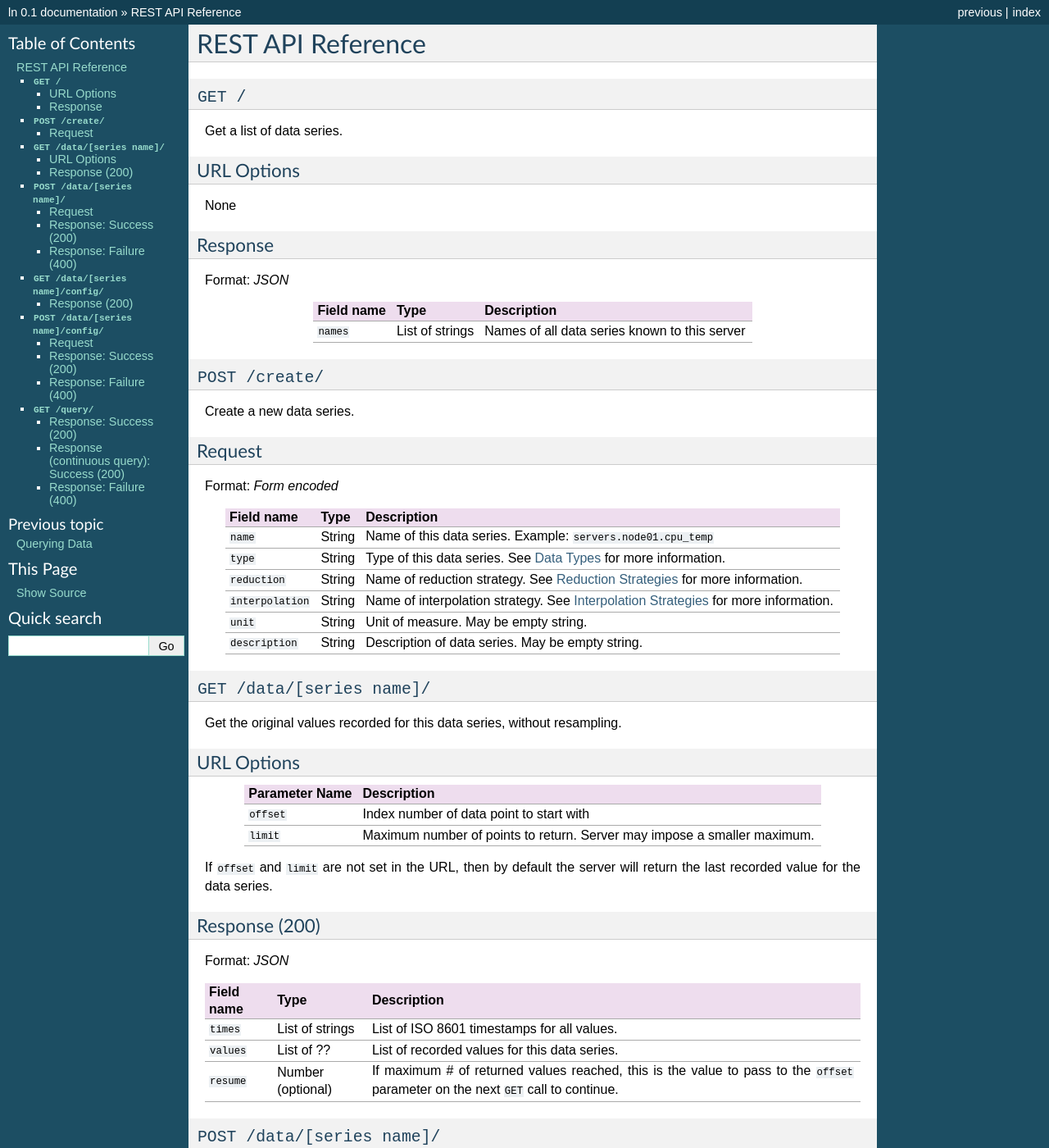
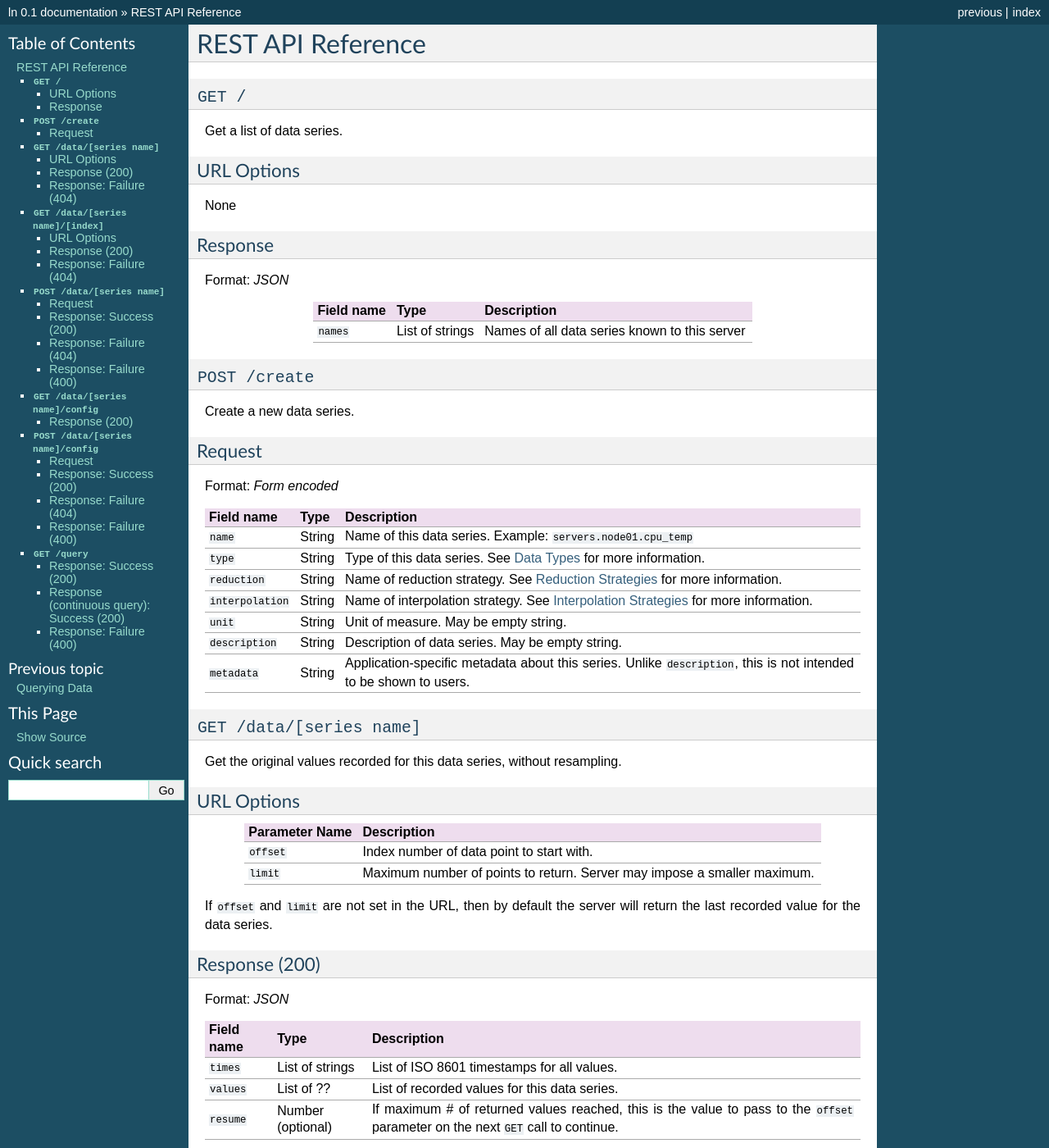
Before and after one commit to seibert/ln, a Sphinx documentation site: the page built from doc/rest.rst, in a window 1280 px wide and 1400 px high. Shown: the whole window at 82% size. Built offline with Sphinx 7.4.7, drawn with Linux system fonts in a browser that asks for light colours; some of the changed text lies outside the part shown.

Commit message:
Bring documentation up to date

```diff
--- a/doc/index.rst
+++ b/doc/index.rst
@@ -12,7 +12,7 @@
 
 The key feature of Natural Log is its support for *resampling queries*.  In such queries, the server takes the raw, irregularly-spaced time series and returns a new time series with equally spaced intervals of (approximately) the requested size.  This can be used to reduce a time series sampled very finely to one sampled much more coarsely without having to transfer a large amount of data to a plotting client.  Moreover, two time series *(t,x)* and *(t,y)* can be more easily joined to create an *(x,y)* series if the time series first can be resampled to the same points in time.
 
-Different resampling strategies are required for different applications, so Natural Log allows both the reduction (used to combine raw points) and interpolation (used between raw points) strategies to be selected as part of the query.  See :ref:`reduction` and :ref:`interpolation` for more information.
+Different resampling strategies are required for different applications, so Natural Log allows both the reduction (used to combine raw points) and interpolation (used between reduced points) strategies to be selected as part of the query.  See :ref:`reduction` and :ref:`interpolation` for more information.
 
 
 Contents
--- a/doc/rest.rst
+++ b/doc/rest.rst
@@ -21,7 +21,7 @@
 ==========  ================  ==============================================
 
 
-``POST /create/``
+``POST /create``
 -----------------
 Create a new data series.
 
@@ -38,10 +38,11 @@
 ``interpolation``  String             Name of interpolation strategy. See :ref:`interpolation` for more information.
 ``unit``           String             Unit of measure.  May be empty string.
 ``description``    String             Description of data series.  May be empty string.
+``metadata``       String             Application-specific metadata about this series.  Unlike ``description``, this is not intended to be shown to users.
 =================  =================  ==============================================
 
 
-``GET /data/[series name]/``
+``GET /data/[series name]``
 ----------------------------
 Get the original values recorded for this data series, without resampling.
 
@@ -51,7 +52,7 @@
 ==============  ==============================================
 Parameter Name  Description
 ==============  ==============================================
-``offset``      Index number of data point to start with
+``offset``      Index number of data point to start with.
 ``limit``       Maximum number of points to return.  Server may impose a smaller maximum.
 ==============  ==============================================
 
@@ -70,8 +71,32 @@
 ``resume``  Number (optional)  If maximum # of returned values reached, this is the value to pass to the ``offset`` parameter on the next ``GET`` call to continue.
 ==========  =================  ==============================================
 
+Response: Failure (404)
+^^^^^^^^^^^^^^^^^^^^^^^
 
-``POST /data/[series name]/``
+Series does not exist.
+
+
+``GET /data/[series name]/[index]``
+-----------------------------------
+Get a single raw value from a series.  This is primarily used to fetch the contents of a blob with the mimetype set in the response.
+
+URL Options
+^^^^^^^^^^^
+
+None.
+
+Response (200)
+^^^^^^^^^^^^^^
+Format: Raw binary w/ mimetype
+
+Response: Failure (404)
+^^^^^^^^^^^^^^^^^^^^^^^
+
+Series or index number does not exist.
+
+
+``POST /data/[series name]``
 -----------------------------
 Record a new value for this data series.
 
@@ -101,6 +126,11 @@
 ``url``     String (optional)  If a blob data series, the URL for the newly recorded binary data.
 ==========  =================  ==============================================
 
+Response: Failure (404)
+^^^^^^^^^^^^^^^^^^^^^^^
+
+Series does not exist.
+
 Response: Failure (400)
 ^^^^^^^^^^^^^^^^^^^^^^^
 Format: *JSON*
@@ -117,7 +147,7 @@
 ==========  =================  ==============================================
 
 
-``GET /data/[series name]/config/``
+``GET /data/[series name]/config``
 -----------------------------------
 Get the configuration information for this data series.
 
@@ -137,7 +167,7 @@
 =================  =================  ==============================================
 
 
-``POST /data/[series name]/config/``
+``POST /data/[series name]/config``
 ------------------------------------
 Modify the configuration information for this data series.  Only the unit and description of the series can be changed this way.
 
@@ -150,6 +180,7 @@
 =================  =================  ==============================================
 ``unit``           String             Unit of measure.  May be empty string.
 ``description``    String             Description of data series.  May be empty string.
+``metadata``       String             Description of data series.  May be empty string.
 =================  =================  ==============================================
 
 Response: Success (200)
@@ -163,6 +194,11 @@
 ==========  =================  ==============================================
 ``result``  String             Contains ``ok`` on success.
 ==========  =================  ==============================================
+
+Response: Failure (404)
+^^^^^^^^^^^^^^^^^^^^^^^
+
+Series does not exist.
 
 Response: Failure (400)
 ^^^^^^^^^^^^^^^^^^^^^^^
@@ -178,7 +214,7 @@
 ==========  =================  ==============================================
 
 
-``GET /query/``
+``GET /query``
 ------------------
 Resample the selected data series and return the result.  The query engine may return results with slightly different first and last times, as well as a different number of points. If ``last`` is omitted, the request is interpreted as a *continuous query* and the requested results and any future results are pushed via a persistent server-sent events (SSE) connection.
 
```
Also changed, not shown: doc/data.rst (+9 -3 lines).
